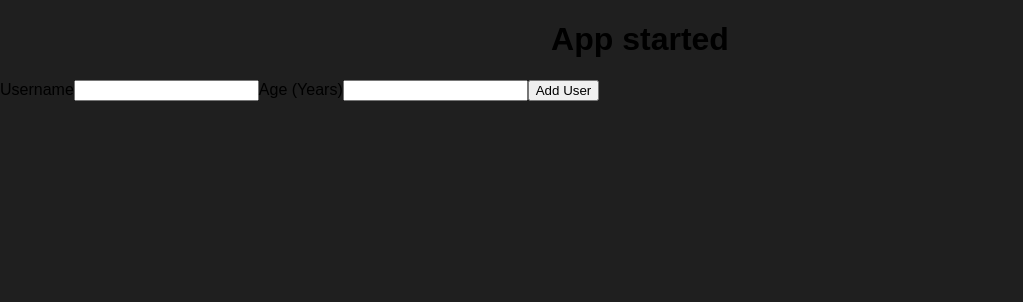
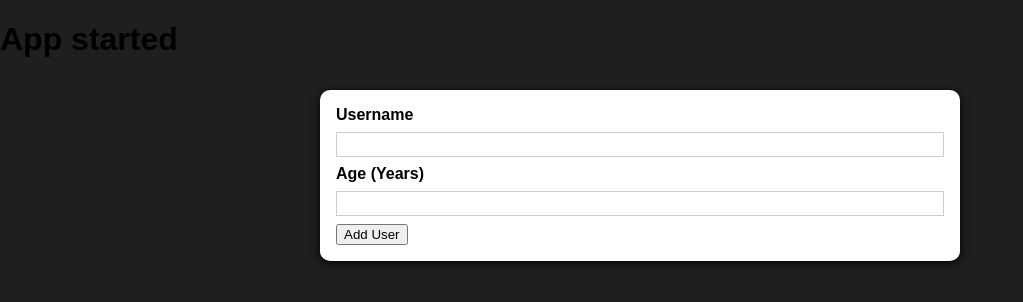
Before and after one commit to jordanshardy/error-message-app, a React (Create React App) app: page / in a window 1280 px wide. Shown: the top 302 px of the page, without its empty margins (0-1023 px from the left). Built offline with nearby package versions, Linux system fonts and the light colour scheme.

Commit message:
added css modules for AddUser and Card, updated card to accept props from AddUser

```diff
--- a/src/Components/UI/Card.js
+++ b/src/Components/UI/Card.js
@@ -0,0 +1,19 @@
+import classes from "./Card.module.css";
+
+const Card = (props) => {
+   // const classes = "card " + props.className;
+   // to output what is between the opening and closing tags on the card component (<Card/>)
+   // we return props.children in a div
+   // need to add two CSS clasees on the dive, one coming from the classes module, and one
+   //from the props set on <Card/> in AddUser.
+   return (
+      // to set two classes on the div, one for the card in AddUser and one from the card div
+      //below, use string interpolation.
+      //classes.className is a prop from AddUser  <Card className={classes.input}>
+      <div className={`${classes.card} ${props.className}`}>
+         {props.children}
+      </div>
+   );
+};
+
+export default Card;
--- /dev/null
+++ b/src/Components/UI/Card.module.css
@@ -0,0 +1,5 @@
+.card {
+   background-color: white;
+   box-shadow: 0 2px 8px black;
+   border-radius: 10px;
+}
--- a/src/Components/Users/AddUser.css
+++ /dev/null
@@ -1,32 +0,0 @@
-body{
-   text-align: center;
-}
-
-.add-user {
-   display: flex;
-   justify-content: space-between;
-   width:50vw;
-}
-
-.box1 {
-   height: 100px;
-   width: 100px;
-   background-color: purple;
-   opacity: 50%;
-   border: 2px solid black;
-}
-
-.box2 {
-   height: 100px;
-   width: 100px;
-   background-color: green;
-   opacity: 50%;
-   border: 2px solid black;
-}
-.box3 {
-   height: 100px;
-   width: 100px;
-   background-color: aqua;
-   opacity: 50%;
-   border: 2px solid black;
-}
--- a/src/Components/Users/AddUser.js
+++ b/src/Components/Users/AddUser.js
@@ -1,5 +1,6 @@
 // import React, {useState} from 'react';
-import "./AddUser.css";
+import Card from "../UI/Card";
+import classes from './AddUser.module.css';
 
 const addUser = () => {
    // const [enteredUserName, setUserName] = useState('');
@@ -17,20 +18,21 @@
 
 
 
+
    return (
-      <div className="add-user">
-         <div>
-            {/* {onSubmit executes a function when the form is submitted} */}
-            <form onSubmit={addUserHandler}>
-               {/* htmlFor and id are used for screen readers. They connect the label to the input */}
-               <label htmlFor='username'>Username</label>
-               <input id='username' type="text"></input>
-               <label htmlFor='age'>Age (Years)</label>
-               <input id='age' type="text"></input>
-               <button type="submit">Add User</button>
-            </form>
-         </div>
-      </div>
+      // add class name from the adduser module called input. This classname however
+      //is a prop from card and has to be added to the Card component
+      <Card className={classes.input}>
+         {/* {onSubmit executes a function when the form is submitted} */}
+         <form onSubmit={addUserHandler}>
+            {/* htmlFor and id are used for screen readers. They connect the label to the input */}
+            <label htmlFor="username">Username</label>
+            <input id="username" type="text" />
+            <label htmlFor="age">Age (Years)</label>
+            <input id="age" type="number" />
+            <button type="submit">Add User</button>
+         </form>
+      </Card>
    );
 };
 
--- /dev/null
+++ b/src/Components/Users/AddUser.module.css
@@ -0,0 +1,26 @@
+.input {
+   margin: 2rem auto;
+   padding: 1rem;
+   width: 90%;
+   max-width: 40rem;
+}
+
+.input label {
+   display: block;
+   font-weight: bold;
+   margin-bottom: 0.5rem;
+}
+
+.input input {
+   font: inherit;
+   display: block;
+   width: 100%;
+   border: 1px solid #ccc;
+   padding: 0.15rem;
+   margin-bottom: 0.5rem;
+}
+
+.input input:focus {
+   outline: none;
+   border-color: #4f005f;
+}
```
Also changed, not shown: src/Components/UI/Card.css (deleted).
